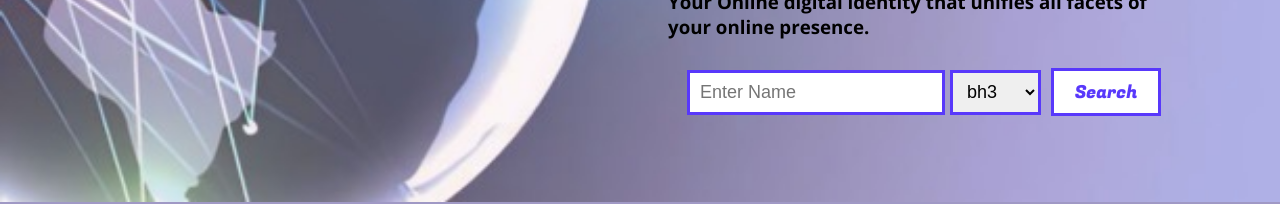
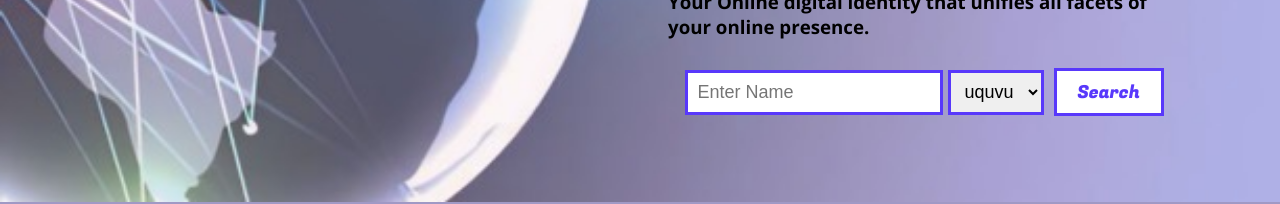
Before and after one commit to ashishsaharia/agaaminAfricanHomePage, a React (Vite) app: page / in a window 1280 px wide. Shown: the part 513-717 px from the top of the page. Built offline with nearby package versions, Linux system fonts and the light colour scheme.

Commit message:
added the new domains

```diff
--- a/src/atoms/atoms.jsx
+++ b/src/atoms/atoms.jsx
@@ -12,5 +12,5 @@ export const inputState = atom({
 
 export const tldState = atom({
     key: 'tldState',
-    default :'bh3',
+    default :'uquvu',
 })
--- a/src/components/searchBar/searchBar.jsx
+++ b/src/components/searchBar/searchBar.jsx
@@ -17,7 +17,13 @@ function SearchBar() {
 
   const handleKeyPress = (event) => {
     if (event.key === 'Enter') {
-      getStatus();
+      if(name.length === 0){
+        setIsEmpty(true)
+    }
+    else{
+        setIsEmpty(false);
+        getStatus()
+    }
     }
   };
 
@@ -159,11 +165,9 @@ function SearchBar() {
               setInput("filling")
               setTld(e.target.value);
             }}>
-              <option value={'bh3'}> bh3</option>
-              <option value={'mu3'}>mu3</option>
-              <option value={'rarity'}>rarity</option>
-              <option value={'IN'}>IN</option>
-              <option value={'foodz'}>foodz</option>
+              <option value={'uquvu'}>uquvu</option>
+              <option value={'isizwe'}>isizwe</option>
+              <option value={'أُمَّة'}>أُمَّة </option>
             </select>
           </div>
         </div>
--- a/src/components/videoCarousel/videoCarousel.jsx
+++ b/src/components/videoCarousel/videoCarousel.jsx
@@ -45,7 +45,7 @@ const VideoCarousel = () => {
 
 
     return (
-        <Carousel className='videoCarousel' showStatus={false} infiniteLoop={true} autoPlay={true}>
+        <Carousel showThumbs={false} className='videoCarousel' showStatus={false} infiniteLoop={true} autoPlay={true}>
         {videos.map(obj=>{
         return(
             <div key={obj.id}>
```
